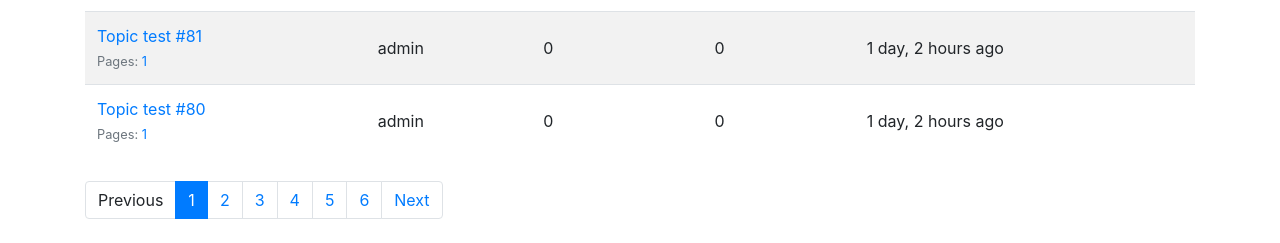
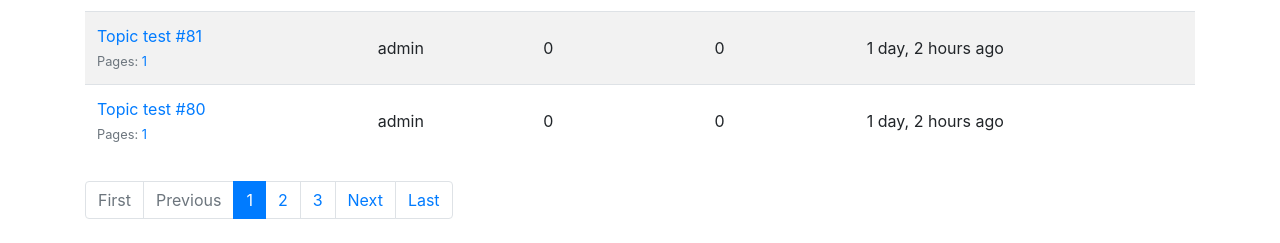
Before and after one commit to MingruiWang2017/DjangoProject, a Django app: page /board/1/ in a window 1280 px wide. Shown: the part 1567-1810 px from the top of the page. Run offline with Django 3.2, Linux system fonts and the light colour scheme; data comes from the database, SQL or seed files in the repository; some libraries are stand-ins or nearby versions.

Commit message:
优化分页导航栏

```diff
--- a/templates/include/pagination.html
+++ b/templates/include/pagination.html
@@ -1,13 +1,23 @@
 {% if is_paginated %}
 <nav aria-label="Topics pagination" class="mb-4">
     <ul class="pagination">
+        {% if page_obj.number > 1 %}
+        <li class="page-item">
+            <a class="page-link" href="?page=1">First</a>
+        </li>
+        {% else %}
+        <li class="page-item disabled">
+            <span class="page-link">First</span>
+        </li>
+        {% endif %}
+
         {% if page_obj.has_previous %}
         <li class="page-item">
             <a class="page-link" href="?page={{ page_obj.previous_page_number }}">Previous</a>
         </li>
         {% else %}
-        <li class="page-item">
-            <a class="page-link disabled">Previous</a>
+        <li class="page-item disabled">
+            <a class="page-link">Previous</a>
         </li>
         {% endif %}
 
@@ -19,7 +29,7 @@
                 <span class="sr-only">(current)</span>
             </span>
         </li>
-        {% else %}
+        {% elif page_num > page_obj.number|add:'-3' and page_num < page_obj.number|add:'3' %}
         <li class="page-item">
             <a class="page-link" href="?page={{ page_num }}">{{ page_num }}</a>
         </li>
@@ -35,6 +45,16 @@
             <a class="page-link disabled">Next</a>
         </li>
         {% endif %}
+
+        {% if page_obj.number != paginator.num_pages %}
+        <li class="page-item">
+            <a class="page-link" href="?page={{ paginator.num_pages }}">Last</a>
+        </li>
+        {% else %}
+        <li class="page-item disabled">
+            <span class="page-link">Last</span>
+        </li>
+        {% endif %}
     </ul>
 </nav>
 {% endif %}
```
